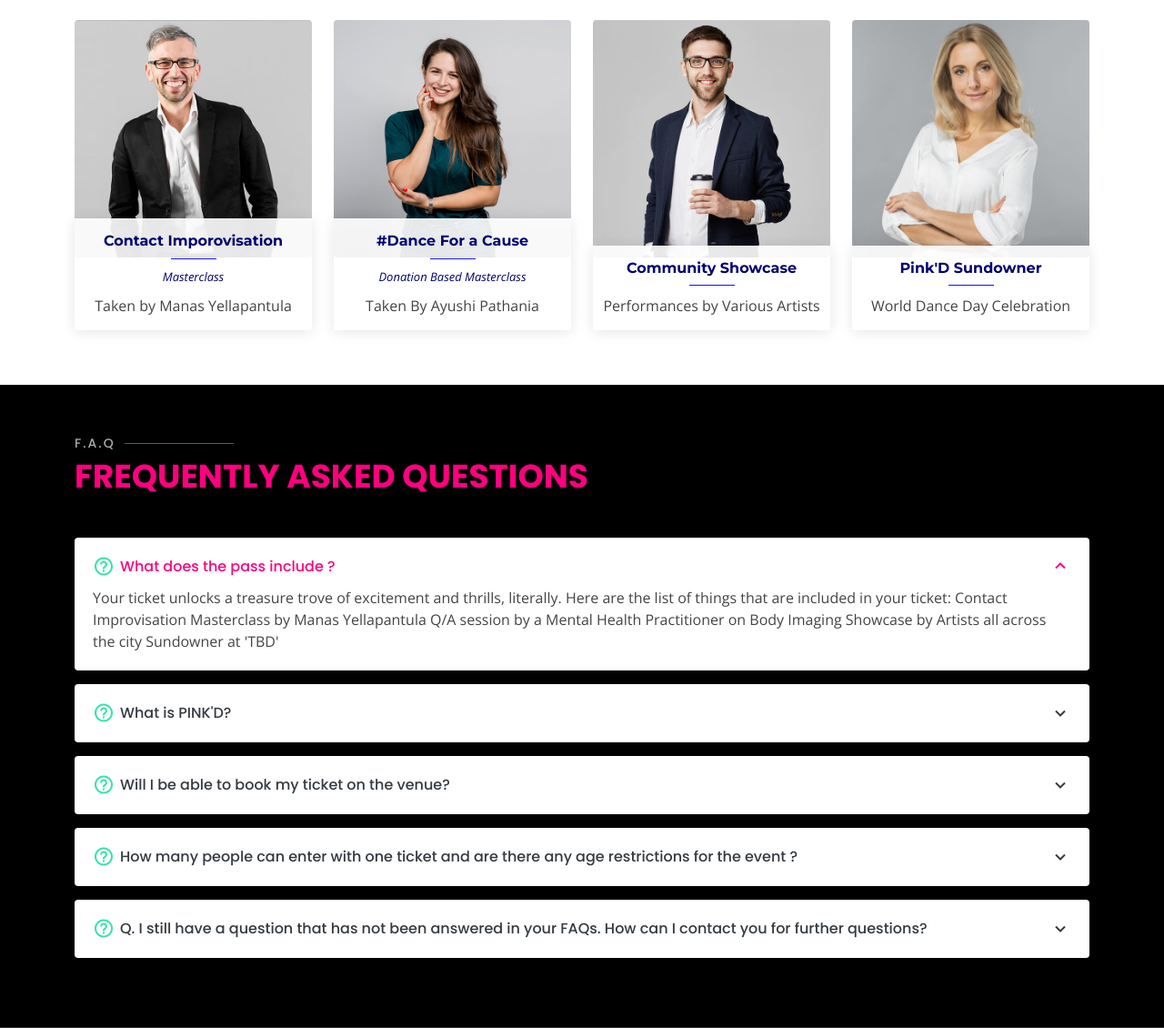
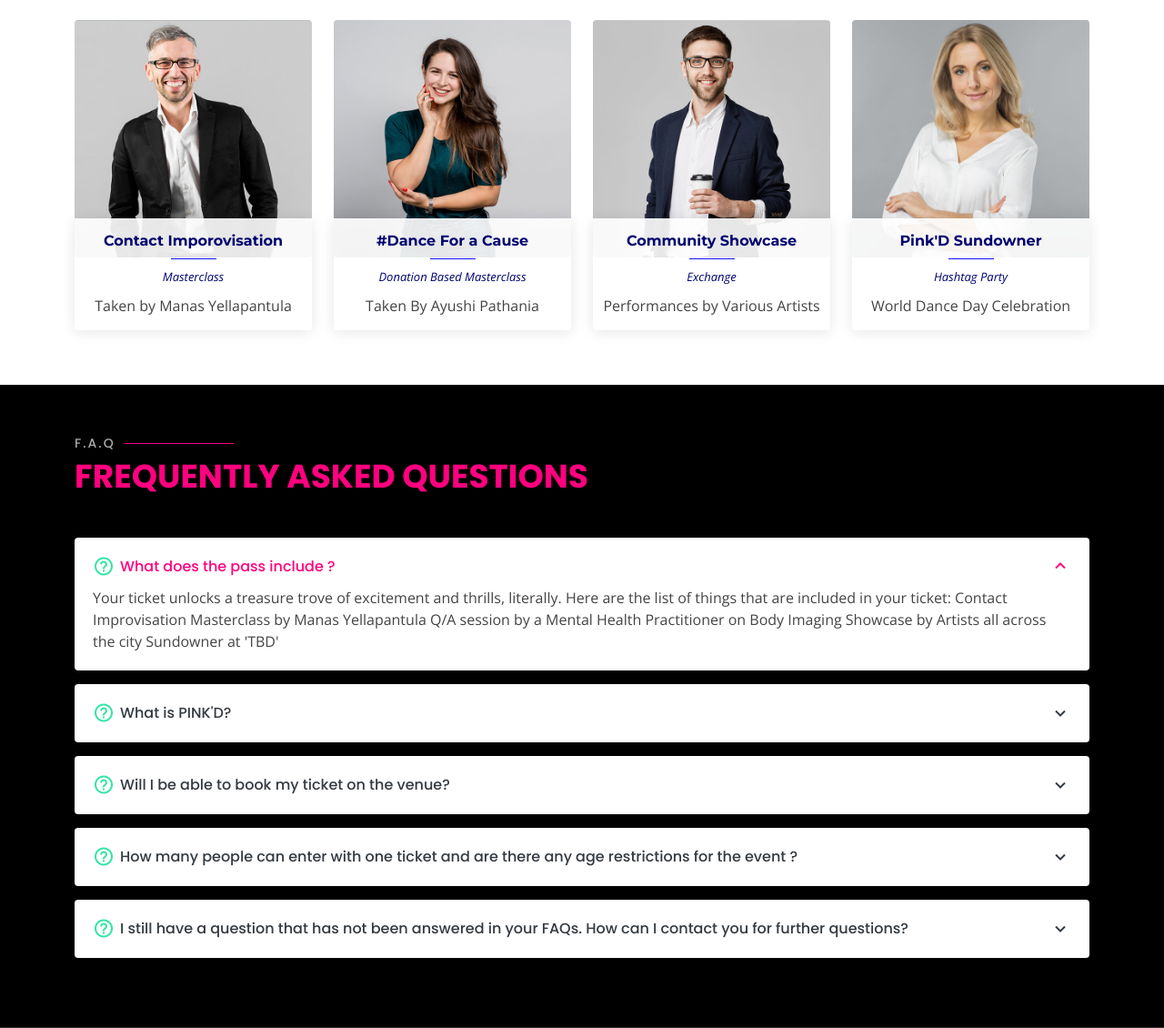
Before and after one commit to ShivekSinghal/First-page, a Flask app: page /pinkd in a window 1280 px wide. Shown: the part 674-1804 px from the top of the page at 91% size. Run offline with Flask 2, Linux system fonts and the light colour scheme; some libraries are stand-ins or nearby versions.

Commit message:
Commit For Pinkd updated flask

```diff
--- a/main.py
+++ b/main.py
@@ -15,4 +15,4 @@ def pinkd_tickets():
 
 
 if __name__ == '__main__':
-    app.run(debug=True, port=4996)
+    app.run(debug=True, port=4999)
--- a/templates/pinkd.html
+++ b/templates/pinkd.html
@@ -653,7 +653,7 @@ function createOverlay(url) {
               <div class="pic"><img src="static/img/team/team-3.jpg" class="img-fluid" alt=""></div>
               <div class="member-info">
                 <h4>Community Showcase </h4>
-                <span></span>
+                <span>Exchange</span>
                 <div class="social">
                   Performances by Various Artists
                 </div>
@@ -666,7 +666,7 @@ function createOverlay(url) {
               <div class="pic"><img src="static/img/team/team-4.jpg" class="img-fluid" alt=""></div>
               <div class="member-info">
                 <h4>Pink'D Sundowner</h4>
-                <span></span>
+                <span>Hashtag Party</span>
                 <div class="social">
                   World Dance Day Celebration
                 </div>
@@ -733,7 +733,7 @@ Q/A session by a Mental Health Practitioner on Body Imaging
             </li>
 
             <li data-aos="fade-up" data-aos-delay="400">
-              <i class="bx bx-help-circle icon-help"></i> <a data-bs-toggle="collapse" data-bs-target="#faq-list-5" class="collapsed">Q. I still have a question that has not been answered in your FAQs. How can I contact you for further questions? <i class="bx bx-chevron-down icon-show"></i><i class="bx bx-chevron-up icon-close"></i></a>
+              <i class="bx bx-help-circle icon-help"></i> <a data-bs-toggle="collapse" data-bs-target="#faq-list-5" class="collapsed">I still have a question that has not been answered in your FAQs. How can I contact you for further questions? <i class="bx bx-chevron-down icon-show"></i><i class="bx bx-chevron-up icon-close"></i></a>
               <div id="faq-list-5" class="collapse" data-bs-parent=".faq-list">
                 <p>
                   You can contact us on our contact number- 9205488417 , or DM us with "Ask"<a style="color : #ff007f ;" href="https://ig.me/m/hashtagfordance">@hashtagfordance</a>
```
